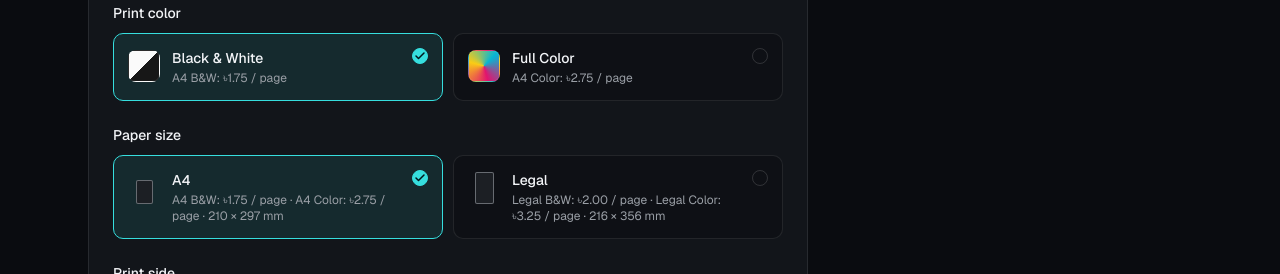
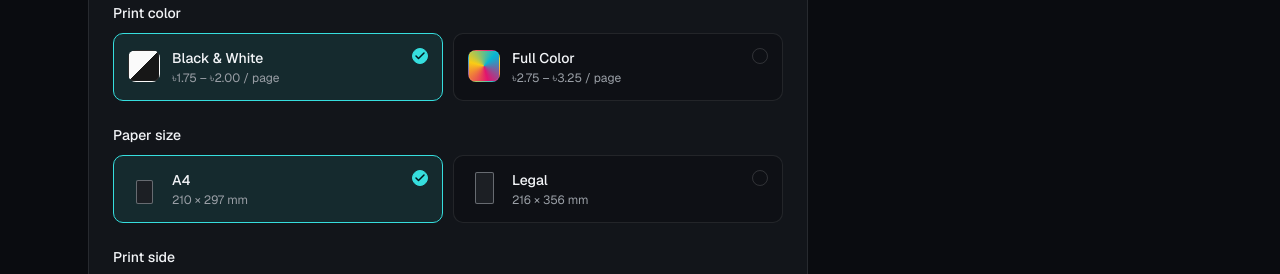
Before and after one commit to MysticCaliph/my-kloud-print, a Next.js app: page / in a window 1280 px wide. Shown: the part 633-907 px from the top of the page. Built offline with nearby package versions, Linux system fonts and the light colour scheme; no server answers.

Commit message:
style: simplify print option card descriptions and clean up UI
Co-authored-by: Copilot <223556219+Copilot@users.noreply.github.com>

```diff
--- a/components/dashboard/print-options-panel.tsx
+++ b/components/dashboard/print-options-panel.tsx
@@ -4,8 +4,6 @@ import type { ReactNode } from 'react'
 import { Check, Copy, Minus, Palette, Plus } from 'lucide-react'
 import { cn } from '@/lib/utils'
 import {
-  formatBDT,
-  PRINT_RATES_POISHA,
   MAX_COPIES,
   type PaperSize,
   type PrintColor,
@@ -156,13 +154,13 @@ export function PrintOptionsPanel({ options, onChange }: PrintOptionsPanelProps)
             {
               value: 'bw',
               label: 'Black & White',
-              description: `${options.paperSize} B&W: ${formatBDT(PRINT_RATES_POISHA[options.paperSize].bw / 100)} / page`,
+              description: '৳1.75 – ৳2.00 / page',
               visual: <ColorSwatch color="bw" />,
             },
             {
               value: 'color',
               label: 'Full Color',
-              description: `${options.paperSize} Color: ${formatBDT(PRINT_RATES_POISHA[options.paperSize].color / 100)} / page`,
+              description: '৳2.75 – ৳3.25 / page',
               visual: <ColorSwatch color="color" />,
             },
           ]}
@@ -177,13 +175,13 @@ export function PrintOptionsPanel({ options, onChange }: PrintOptionsPanelProps)
             {
               value: 'A4',
               label: 'A4',
-              description: `A4 B&W: ${formatBDT(PRINT_RATES_POISHA.A4.bw / 100)} / page · A4 Color: ${formatBDT(PRINT_RATES_POISHA.A4.color / 100)} / page · 210 × 297 mm`,
+              description: '210 × 297 mm',
               visual: <PaperIcon size="A4" />,
             },
             {
               value: 'Legal',
               label: 'Legal',
-              description: `Legal B&W: ${formatBDT(PRINT_RATES_POISHA.Legal.bw / 100)} / page · Legal Color: ${formatBDT(PRINT_RATES_POISHA.Legal.color / 100)} / page · 216 × 356 mm`,
+              description: '216 × 356 mm',
               visual: <PaperIcon size="Legal" />,
             },
           ]}
```
Also changed, not shown: 1 other file (tests, documents, lock files or other folders).
